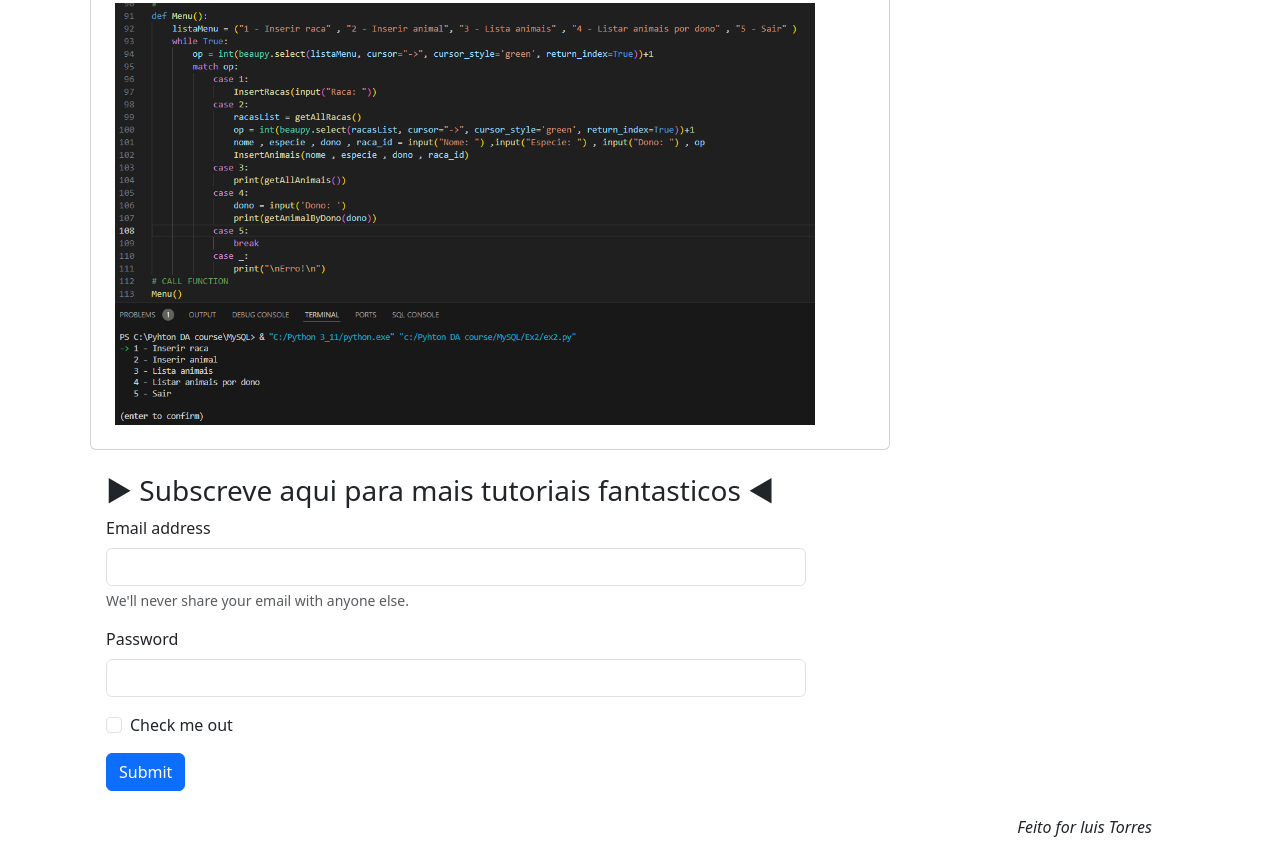
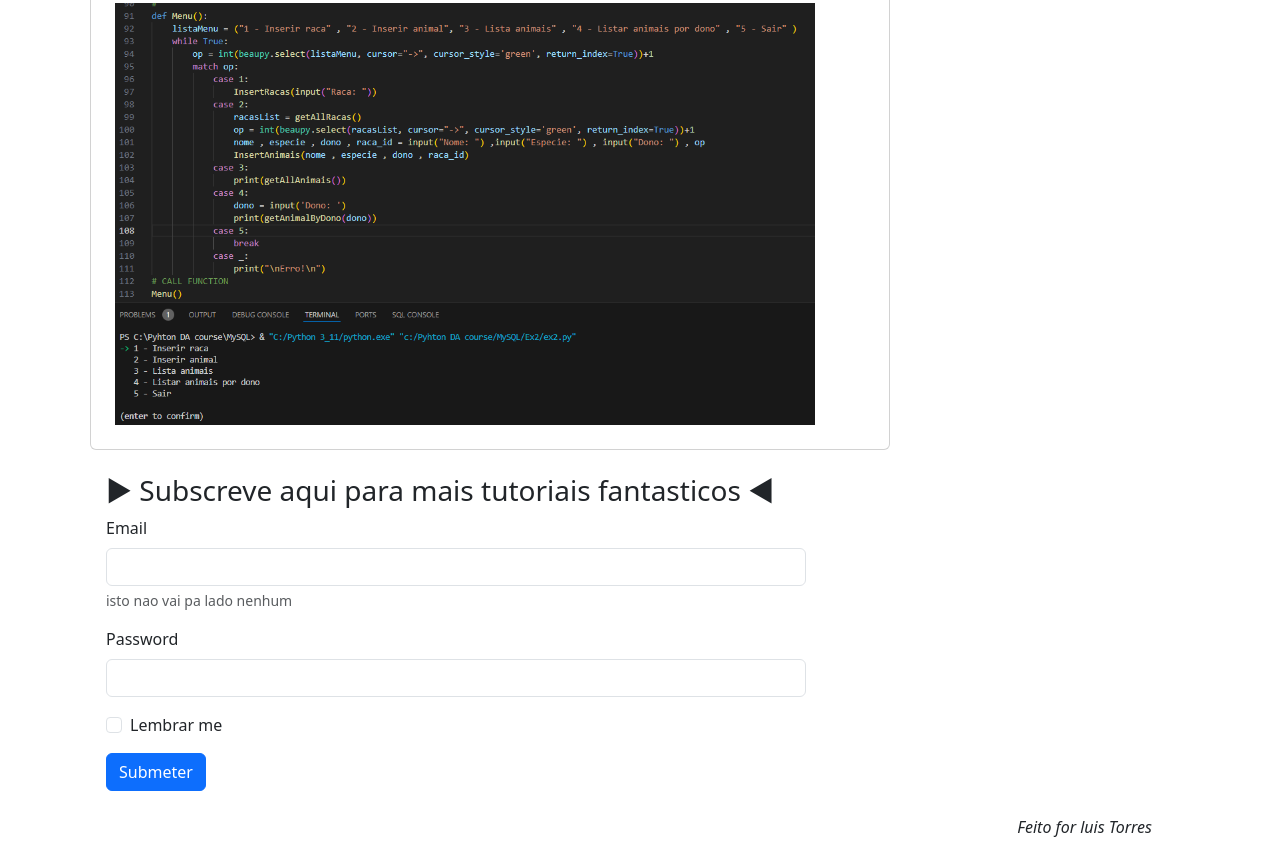
Before and after one commit to Sols777/Beaupy-tutorial, a plain HTML site: page index.html in a window 1280 px wide. Shown: the part 1183-2046 px from the top of the page. Drawn offline with nearby package versions, Linux system fonts and the light colour scheme.

Commit message:
Update index.html

```diff
--- a/index.html
+++ b/index.html
@@ -98,9 +98,9 @@
                         <h3> ▶ Subscreve aqui para mais tutoriais fantasticos ◀</h3>
                         <form>
                             <div class="mb-3">
-                                <label for="exampleInputEmail1" class="form-label">Email address</label>
+                                <label for="exampleInputEmail1" class="form-label">Email</label>
                                 <input type="email" class="form-control" id="exampleInputEmail1" aria-describedby="emailHelp">
-                                <div id="emailHelp" class="form-text">We'll never share your email with anyone else.</div>
+                                <div id="emailHelp" class="form-text">isto nao vai pa lado nenhum</div>
                             </div>
                             <div class="mb-3">
                                 <label for="exampleInputPassword1" class="form-label">Password</label>
@@ -108,9 +108,9 @@
                             </div>
                             <div class="mb-3 form-check">
                                 <input type="checkbox" class="form-check-input" id="exampleCheck1">
-                                <label class="form-check-label" for="exampleCheck1">Check me out</label>
+                                <label class="form-check-label" for="exampleCheck1">Lembrar me</label>
                             </div>
-                            <button type="submit" class="btn btn-primary">Submit</button>
+                            <button type="submit" class="btn btn-primary">Submeter</button>
                         </form>
                     </div>
                 </div>
```
